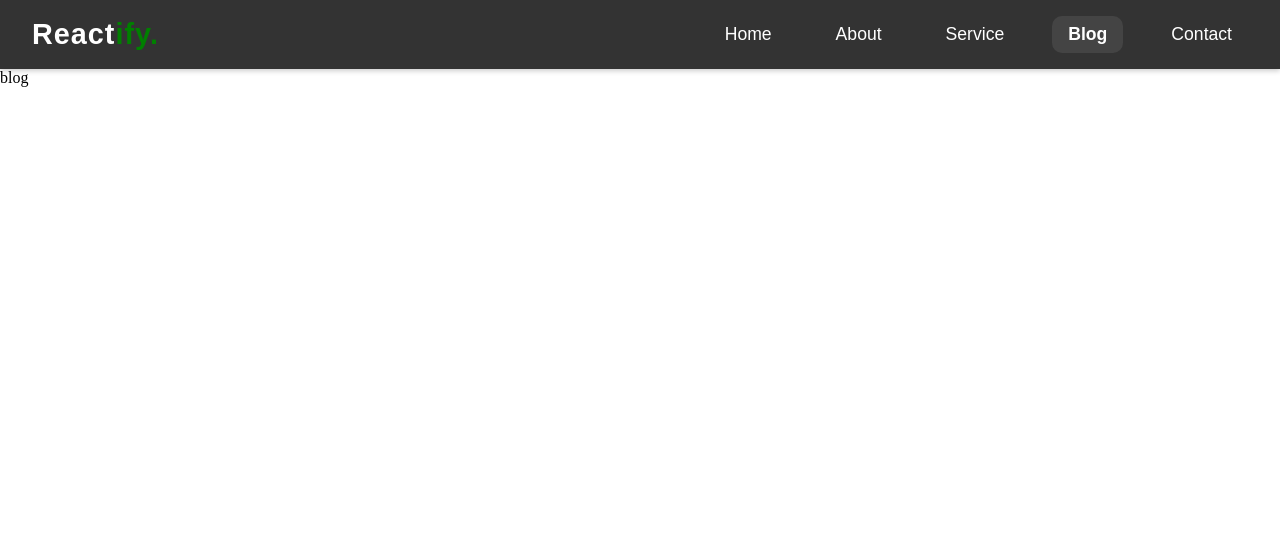
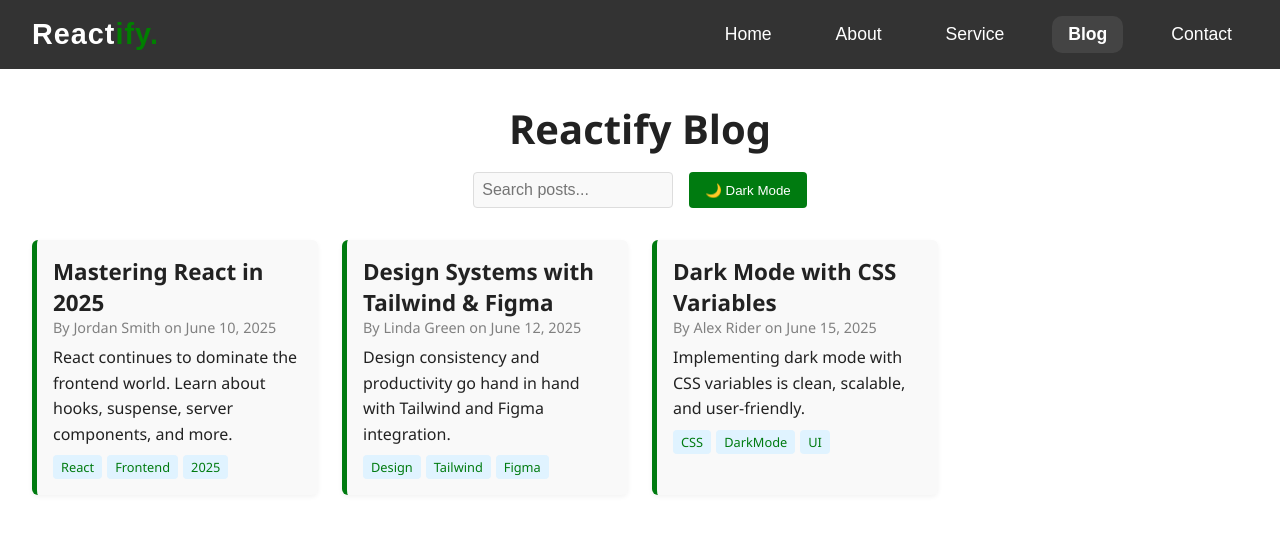
Before and after one commit to workmdirfan29/ReactJs_StartUPCode, a React (Vite) app: page /blog in a window 1280 px wide. Shown: the top 534 px of the page. Built offline with nearby package versions, Linux system fonts and the light colour scheme.

Commit message:
Blog  page updated

```diff
--- a/src/components/Blog.jsx
+++ /dev/null
@@ -1,11 +0,0 @@
-import React from 'react'
-
-const Blog = () => {
-  return (
-    <div>
-      blog
-    </div>
-  )
-}
-
-export default Blog
--- /dev/null
+++ b/src/components/Blog/Blog.css
@@ -0,0 +1,111 @@
+:root {
+  --bg-color: #ffffff;
+  --text-color: #222222;
+  --card-bg: #f9f9f9;
+  --border-color: #dddddd;
+}
+
+.dark {
+  --bg-color: #1e1e1e;
+  --text-color: #f4f4f4;
+  --card-bg: #2a2a2a;
+  --border-color: #333333;
+}
+
+.blog-wrapper {
+  background-color: var(--bg-color);
+  color: var(--text-color);
+  min-height: 100vh;
+  padding: 2rem;
+  font-family: 'Segoe UI', sans-serif;
+  transition: background 0.3s, color 0.3s;
+}
+
+.blog-header {
+  display: flex;
+  flex-direction: column;
+  gap: 1rem;
+  align-items: center;
+  margin-bottom: 2rem;
+}
+
+.blog-title {
+  font-size: 2.5rem;
+  margin: 0;
+}
+
+.blog-controls {
+  display: flex;
+  gap: 1rem;
+  flex-wrap: wrap;
+}
+
+.blog-search {
+  padding: 0.5rem;
+  font-size: 1rem;
+  width: 200px;
+  border: 1px solid var(--border-color);
+  border-radius: 4px;
+  background: var(--card-bg);
+  color: var(--text-color);
+}
+
+.toggle-mode {
+  padding: 0.5rem 1rem;
+  background: #007B10;
+  color: white;
+  border: none;
+  border-radius: 4px;
+  cursor: pointer;
+}
+
+.blog-posts {
+  display: grid;
+  gap: 1.5rem;
+  grid-template-columns: repeat(auto-fill, minmax(280px, 1fr));
+}
+
+.blog-card {
+  background: var(--card-bg);
+  border-left: 5px solid #007B10;
+  padding: 1rem;
+  border-radius: 6px;
+  transition: background 0.3s ease;
+  box-shadow: 0 2px 5px rgba(0,0,0,0.05);
+}
+
+.blog-card h2 {
+  margin-top: 0;
+  font-size: 1.4rem;
+}
+
+.meta {
+  font-size: 0.9rem;
+  color: gray;
+  margin-bottom: 0.5rem;
+}
+
+.excerpt {
+  font-size: 1rem;
+  line-height: 1.6;
+}
+
+.tags {
+  margin-top: 0.5rem;
+}
+
+.tag {
+  display: inline-block;
+  background: #e0f3ff;
+  color: #007B10;
+  padding: 3px 8px;
+  font-size: 0.8rem;
+  border-radius: 4px;
+  margin-right: 5px;
+}
+
+.no-posts {
+  font-size: 1.2rem;
+  color: #888;
+  text-align: center;
+}
--- /dev/null
+++ b/src/components/Blog/Blog.jsx
@@ -0,0 +1,76 @@
+import React, { useState } from 'react';
+import './Blog.css';
+
+const initialPosts = [
+  {
+    title: 'Mastering React in 2025',
+    author: 'Jordan Smith',
+    date: 'June 10, 2025',
+    content: 'React continues to dominate the frontend world. Learn about hooks, suspense, server components, and more.',
+    tags: ['React', 'Frontend', '2025']
+  },
+  {
+    title: 'Design Systems with Tailwind & Figma',
+    author: 'Linda Green',
+    date: 'June 12, 2025',
+    content: 'Design consistency and productivity go hand in hand with Tailwind and Figma integration.',
+    tags: ['Design', 'Tailwind', 'Figma']
+  },
+  {
+    title: 'Dark Mode with CSS Variables',
+    author: 'Alex Rider',
+    date: 'June 15, 2025',
+    content: 'Implementing dark mode with CSS variables is clean, scalable, and user-friendly.',
+    tags: ['CSS', 'DarkMode', 'UI']
+  }
+];
+
+const Blog = () => {
+  const [search, setSearch] = useState('');
+  const [darkMode, setDarkMode] = useState(false);
+
+  const filteredPosts = initialPosts.filter(post =>
+    post.title.toLowerCase().includes(search.toLowerCase())
+  );
+
+  return (
+    <div className={`blog-wrapper ${darkMode ? 'dark' : ''}`}>
+      <div className="blog-header">
+        <h1 className="blog-title">Reactify Blog</h1>
+        <div className="blog-controls">
+          <input
+            type="text"
+            placeholder="Search posts..."
+            className="blog-search"
+            value={search}
+            onChange={e => setSearch(e.target.value)}
+          />
+          <button onClick={() => setDarkMode(!darkMode)} className="toggle-mode">
+            {darkMode ? '🌞 Light Mode' : '🌙 Dark Mode'}
+          </button>
+        </div>
+      </div>
+
+      <div className="blog-posts">
+        {filteredPosts.length > 0 ? (
+          filteredPosts.map((post, index) => (
+            <div key={index} className="blog-card">
+              <h2>{post.title}</h2>
+              <p className="meta">By {post.author} on {post.date}</p>
+              <p className="excerpt">{post.content}</p>
+              <div className="tags">
+                {post.tags.map((tag, i) => (
+                  <span key={i} className="tag">{tag}</span>
+                ))}
+              </div>
+            </div>
+          ))
+        ) : (
+          <p className="no-posts">No posts found.</p>
+        )}
+      </div>
+    </div>
+  );
+};
+
+export default Blog;
--- a/src/routes/routes.jsx
+++ b/src/routes/routes.jsx
@@ -2,7 +2,7 @@ import { createBrowserRouter, RouterProvider } from "react-router";
 import App from "../App";
 import Home from "../components/Home/Home";
 import About from "../components/About/About";
-import Blog from "../components/Blog"
+import Blog from "../components/Blog/Blog"
 import Service from "../components/Service/Service";
 import Contact from "../components/Contact/Contact";
 
```
